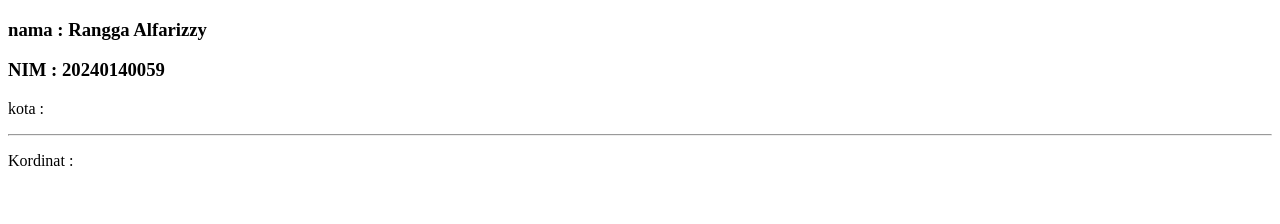
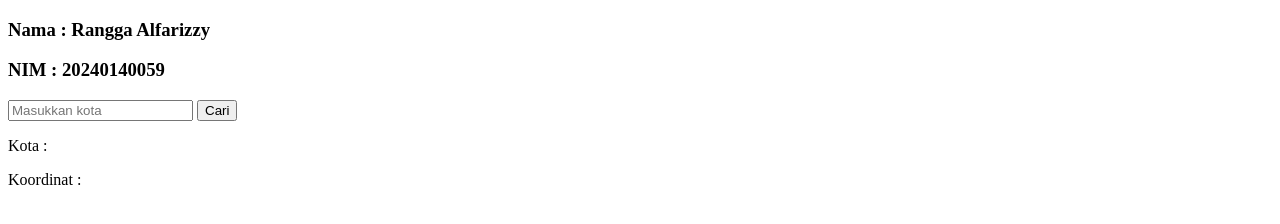
Before and after one commit to RanggaAlfarizzy/059_WeatherApi, a website: page public/index.html in a window 1280 px wide. Drawn offline with Linux system fonts and the light colour scheme; no server answers.

Commit message:
Menambahkan Input Lokasi

```diff
--- a/public/index.html
+++ b/public/index.html
@@ -1,39 +1,40 @@
 <!DOCTYPE html>
-<html lang="en">
+<html>
 <head>
-    <meta charset="UTF-8">
-    <meta http-equiv="X-UA-Compatible" content="IE=edge">
-    <meta name="viewport" content="width=device-width, initial-scale=1.0">
-    <title>Document</title>
+    <title>Weather API</title>
 </head>
+
 <body>
-    <h3>nama : Rangga Alfarizzy</h3>
+
+    <h3>Nama : Rangga Alfarizzy</h3>
     <h3>NIM : 20240140059</h3>
 
+    <input id="kota" placeholder="Masukkan kota">
+    <button onclick="cari()">Cari</button>
+
     <p>
-        kota :
+        Kota :
         <span id="Lokasi"></span>
     </p>
 
-    <hr>
     <p>
-        Kordinat :
-        <span id="negara"></span>
+        Koordinat :
+        <span id="koordinat"></span>
     </p>
 
     <script>
-        fetch("/api/lokasi")
-            .then((response) => response.json())
-            .then((data) => {
 
-                console.log(data);
+        async function cari() {
 
-                document.getElementById("Lokasi").innerHTML = data.kota;
-                document.getElementById("negara").innerHTML = data.koordinat;
-            })
-            .catch((error) => {
-                console.error( error);
-            });
+            const kota = document.getElementById("kota").value;
+
+            const response = await fetch(`/api/lokasi/${kota}`);
+            const data = await response.json();
+
+            document.getElementById("Lokasi").innerHTML = data.kota;
+            document.getElementById("koordinat").innerHTML = data.koordinat;
+
+        }
 
     </script>
 
```
Also changed, not shown: app.js (+3 -5 lines).
